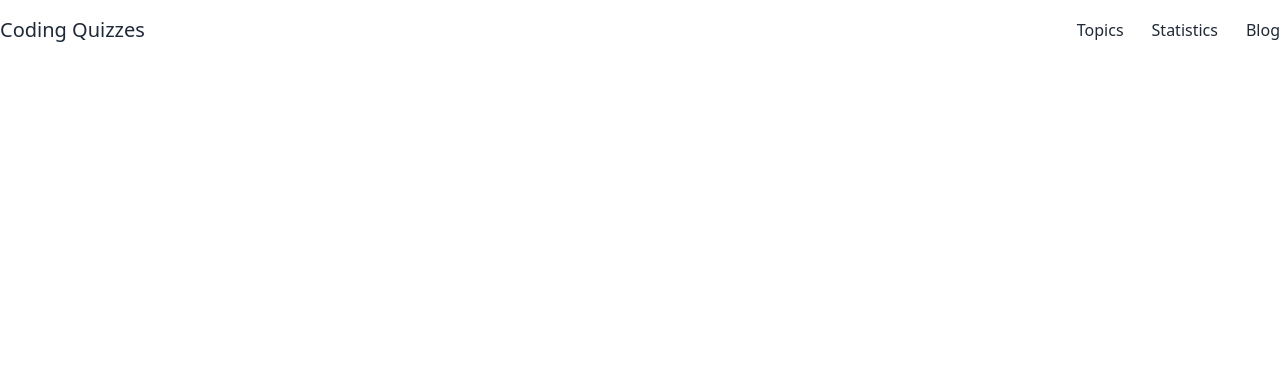
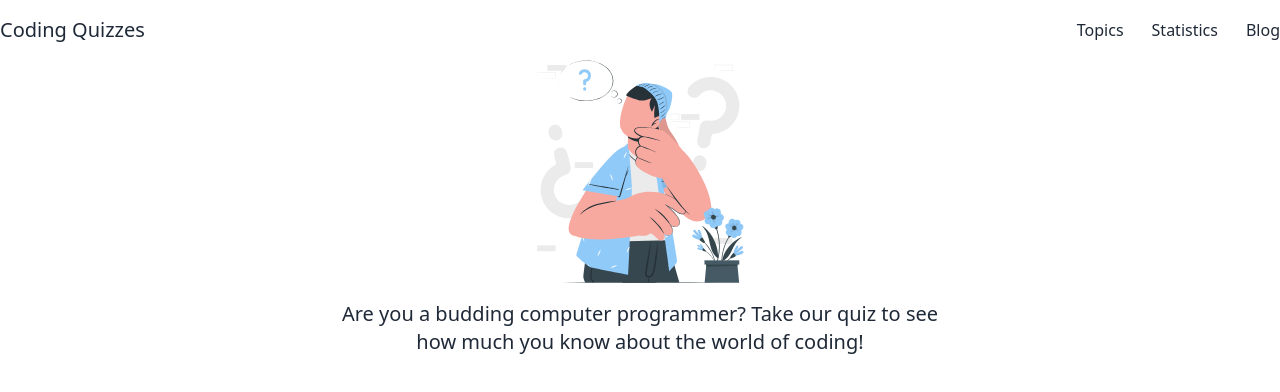
Before and after one commit to NahidIbnAli/coding-quizzes, a React (Vite) app: page / in a window 1280 px wide. Shown: the top 392 px of the page. Built offline with nearby package versions, Linux system fonts and the light colour scheme.

Commit message:
added hero component in the home component

```diff
--- a/src/components/Header/Header.jsx
+++ b/src/components/Header/Header.jsx
@@ -19,7 +19,7 @@ const Header = () => {
         <div
           className={`flex flex-col lg:flex-row gap-4 lg:gap-7 font-medium absolute left-0 lg:static ${
             toggleMenu ? "top-[60px]" : "top-[-150px]"
-          } duration-500 ease-in-out z-10 text-center w-full lg:w-auto pb-4 lg:p-0`}
+          } duration-500 ease-in-out text-center w-full lg:w-auto pb-4 lg:p-0 bg-base-100 lg:bg-transparent`}
         >
           <NavLink>Topics</NavLink>
           <NavLink>Statistics</NavLink>
--- /dev/null
+++ b/src/components/HeroSection/HeroSection.jsx
@@ -0,0 +1,20 @@
+import React from "react";
+import HeroImage from "../../assets/hero-image.svg";
+
+const HeroSection = () => {
+  return (
+    <div className="flex flex-col justify-center items-center gap-4">
+      <div>
+        <img className="w-56" src={HeroImage} alt="" />
+      </div>
+      <div>
+        <p className="text-xl text-center lg:w-3/5 mx-auto">
+          Are you a budding computer programmer? Take our quiz to see how much
+          you know about the world of coding!
+        </p>
+      </div>
+    </div>
+  );
+};
+
+export default HeroSection;
--- /dev/null
+++ b/src/components/Home/Home.jsx
@@ -0,0 +1,14 @@
+import React from "react";
+import HeroSection from "../HeroSection/HeroSection";
+
+const Home = () => {
+  return (
+    <div>
+      <div className="container mx-auto">
+        <HeroSection></HeroSection>
+      </div>
+    </div>
+  );
+};
+
+export default Home;
```
Also changed, not shown: src/App.jsx (+7 -0 lines), src/assets/hero-image.svg (added).
